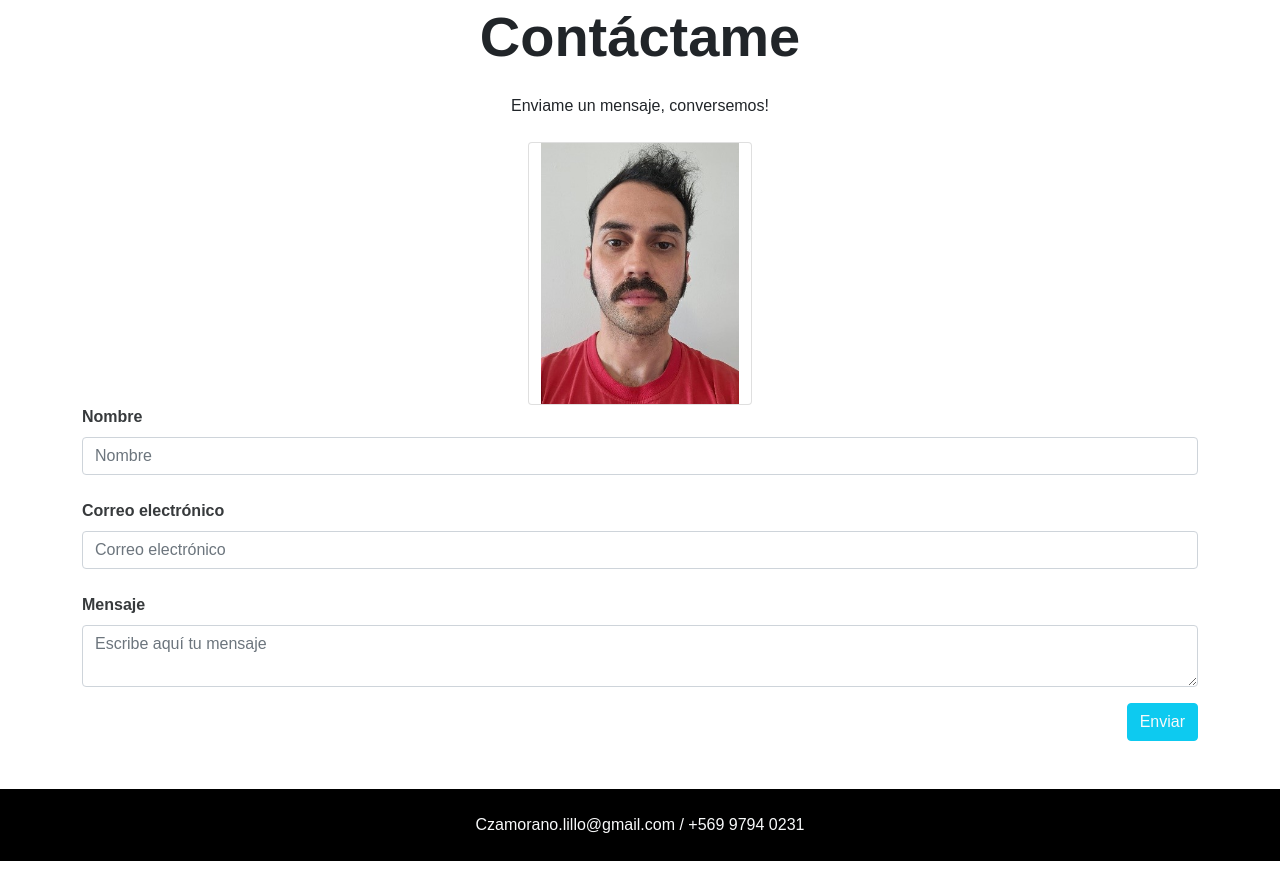
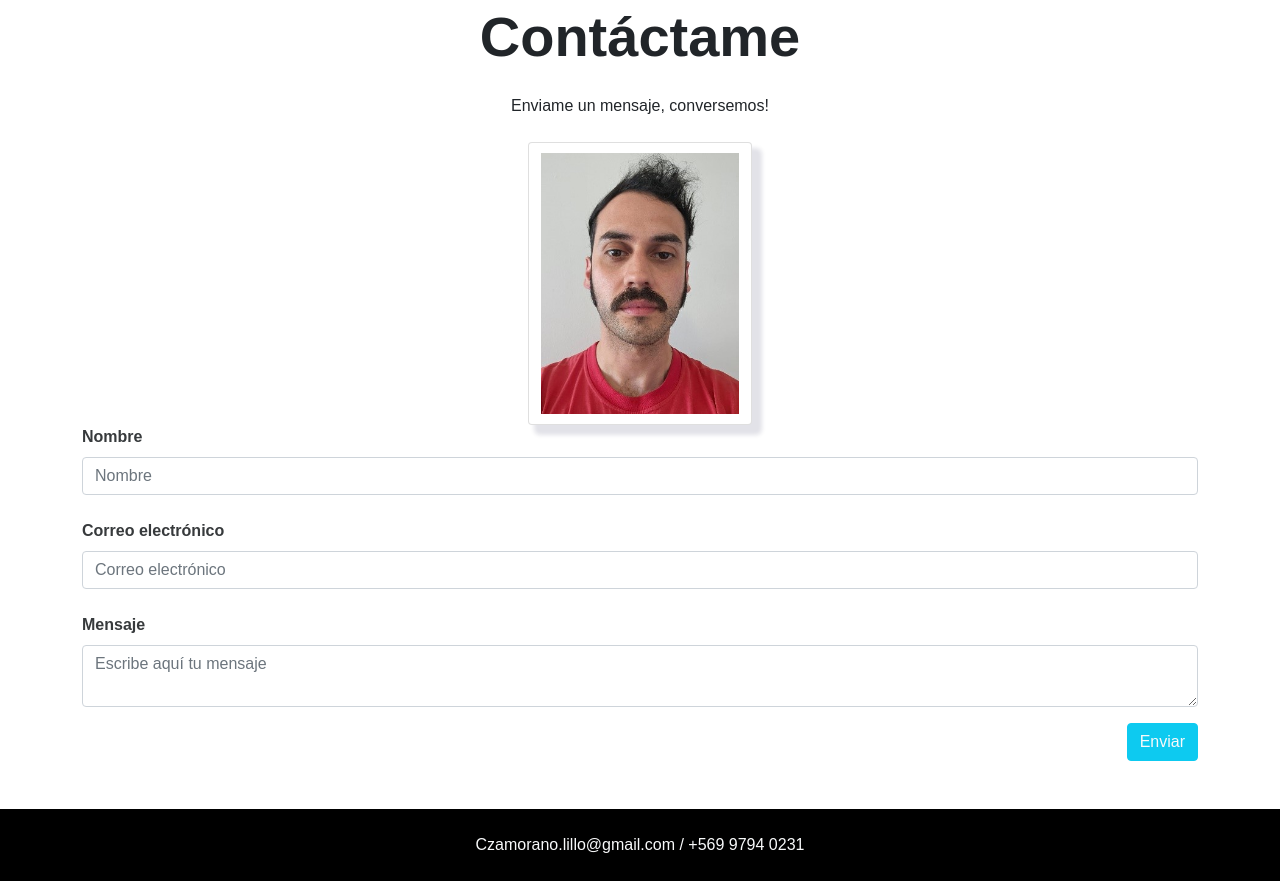
Before and after one commit to carloszamorano10/carloszamorano10.github.io, a plain HTML site: page index.html in a window 1280 px wide. Shown: the part 2696-3577 px from the top of the page. Drawn offline with nearby package versions, Linux system fonts and the light colour scheme; a web font is replaced by a local one.

Commit message:
agregué sombra a mi imagen

```diff
--- a/assets/style/style.css
+++ b/assets/style/style.css
@@ -43,9 +43,14 @@ body {
 }
 .fotomia{
     width: 20%;
+    box-shadow: 8px 8px 4px 2px rgba(19, 19, 66, 0.123);
 }
 
-
+.fotomia img{
+  border-radius: 10px;
+  padding-top: 10px;
+  padding-bottom: 10px;
+}
 
 .iguanasec img{
     height: 200vh;
```
